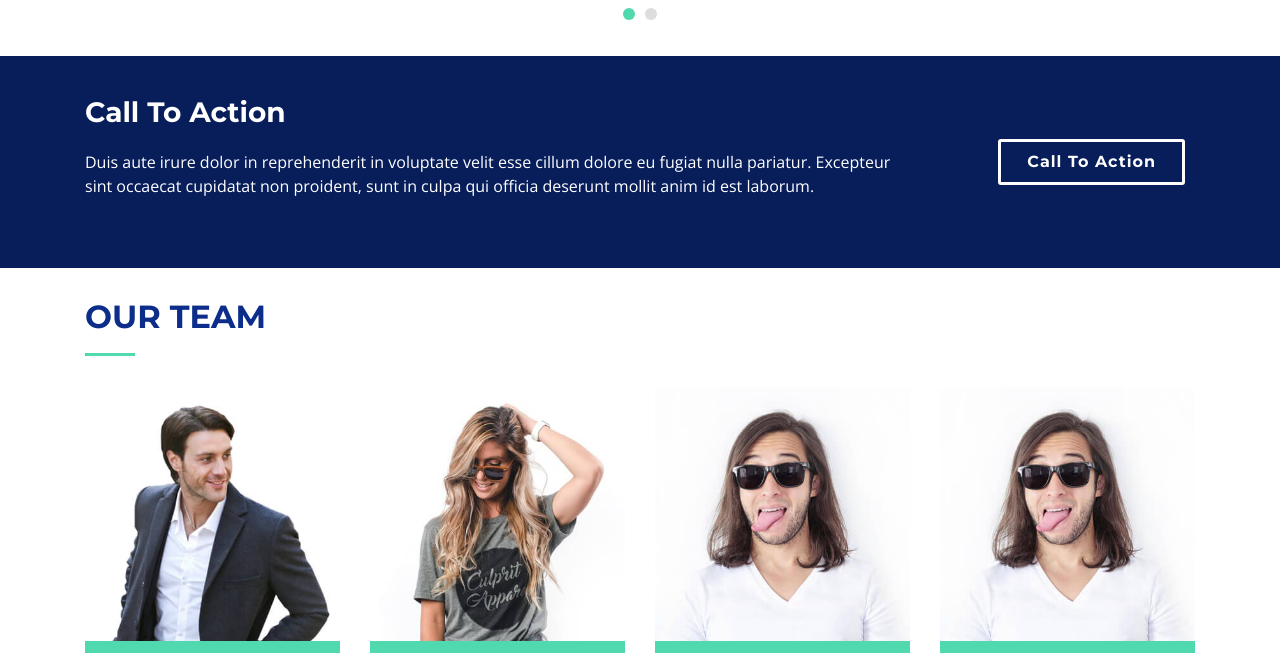
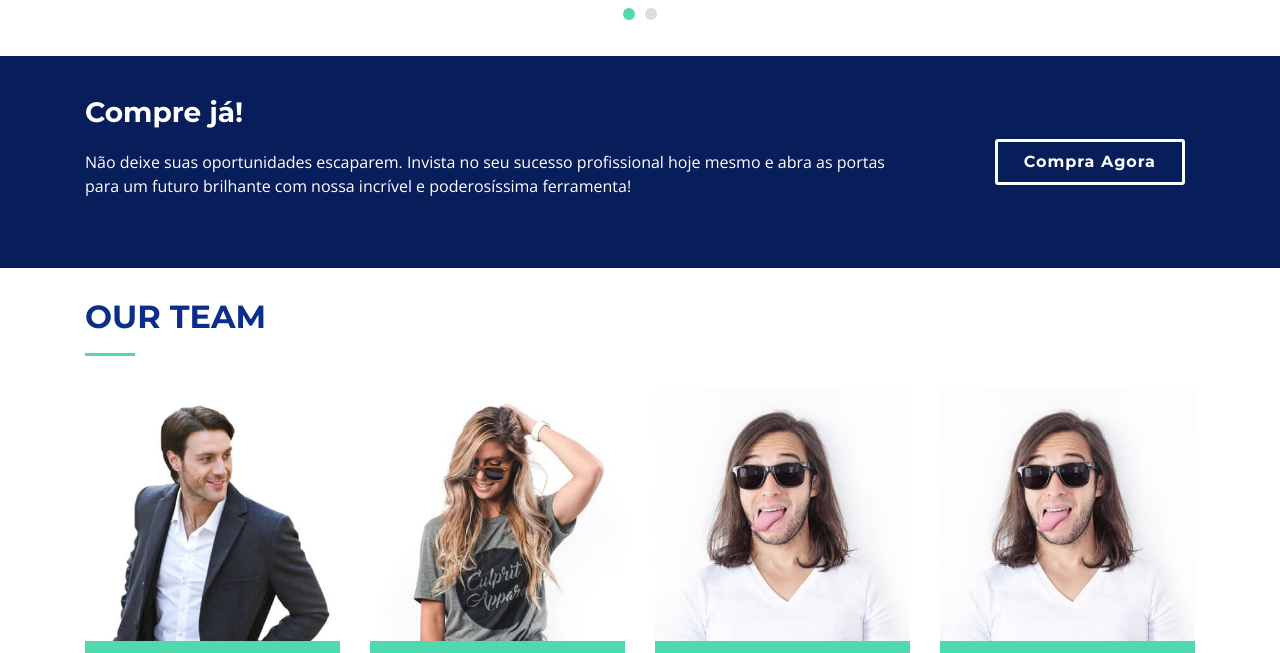
Before and after one commit to franciscogomes2020/ADAM, a plain HTML site: page index.html in a window 1280 px wide. Shown: the part 5201-5854 px from the top of the page. Drawn offline with nearby package versions, Linux system fonts and the light colour scheme; some packages are replaced by stand-ins of ours; files whose address does not match are found by name.

Commit message:
call to action

```diff
--- a/index.html
+++ b/index.html
@@ -435,11 +435,11 @@
       <div class="container">
         <div class="row">
           <div class="col-lg-9 text-center text-lg-left">
-            <h3 class="cta-title">Call To Action</h3>
-            <p class="cta-text"> Duis aute irure dolor in reprehenderit in voluptate velit esse cillum dolore eu fugiat nulla pariatur. Excepteur sint occaecat cupidatat non proident, sunt in culpa qui officia deserunt mollit anim id est laborum.</p>
+            <h3 class="cta-title">Compre já!</h3>
+            <p class="cta-text"> Não deixe suas oportunidades escaparem. Invista no seu sucesso profissional hoje mesmo e abra as portas para um futuro brilhante com nossa incrível e poderosíssima ferramenta!</p>
           </div>
           <div class="col-lg-3 cta-btn-container text-center">
-            <a class="cta-btn align-middle" href="#">Call To Action</a>
+            <a class="cta-btn align-middle" href="#">Compra Agora</a>
           </div>
         </div>
 
```
